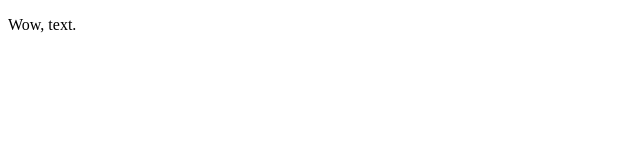
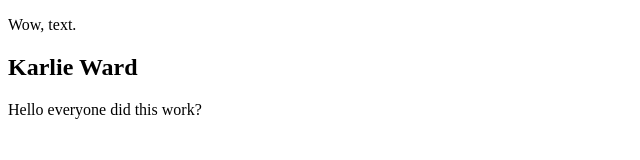
Before and after one commit to karlieward/403Assignment, a plain HTML site: page index.html in a window 1280 px wide. Shown: the whole page, without its empty margins (0-640 px from the left). Drawn offline with Linux system fonts and the light colour scheme.

Commit message:
added to index.html

```diff
--- a/index.html
+++ b/index.html
@@ -7,5 +7,7 @@
 </head>
 <body>
     <p>Wow, text.</p>
+    <h2>Karlie Ward</h2>
+    <p>Hello everyone did this work?</p>
 </body>
 </html>
```
